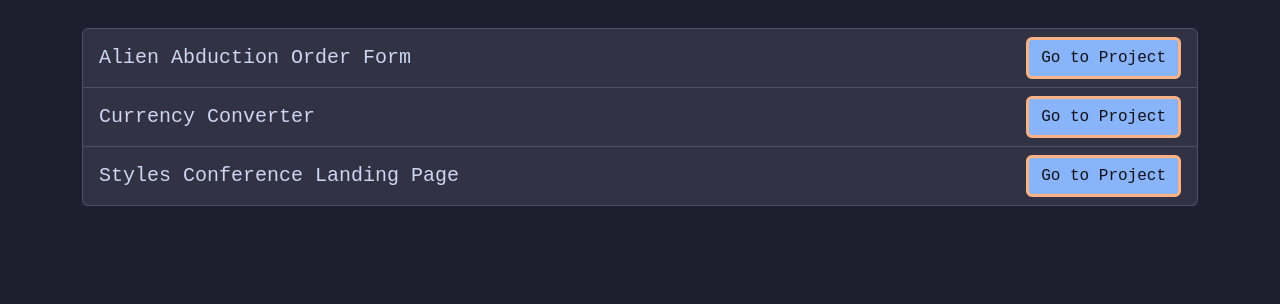
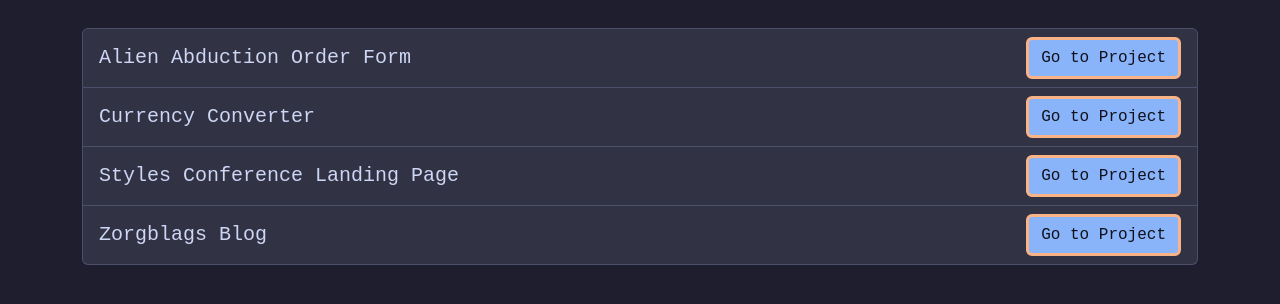
Before and after one commit to ShyamGadde/webdev-mini-projects, a plain HTML site: page index.html in a window 1280 px wide. Shown: the part 116-420 px from the top of the page. Drawn offline with nearby package versions, Linux system fonts and the light colour scheme.

Commit message:
Update links

```diff
--- a/index.html
+++ b/index.html
@@ -41,6 +41,12 @@
             >
           </div>
         </li>
+        <li class="list-group-item">
+          <div class="project-item">
+            <h5>Zorgblags Blog</h5>
+            <a href="./zorgblags-blog" class="btn btn-light">Go to Project</a>
+          </div>
+        </li>
       </ul>
     </div>
   </body>
```
